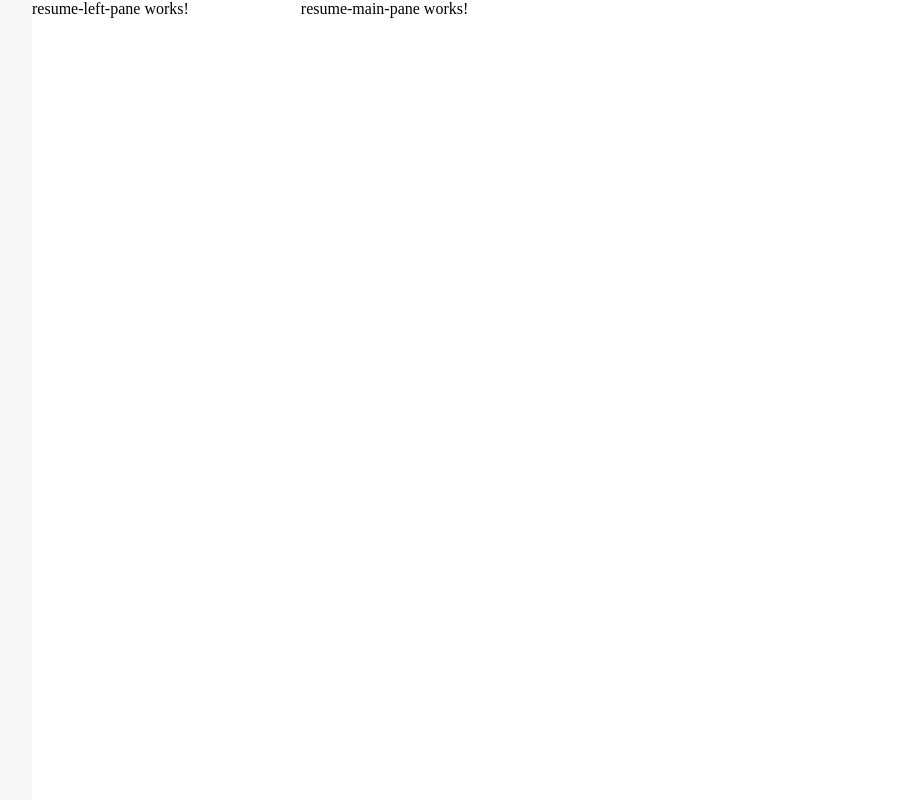
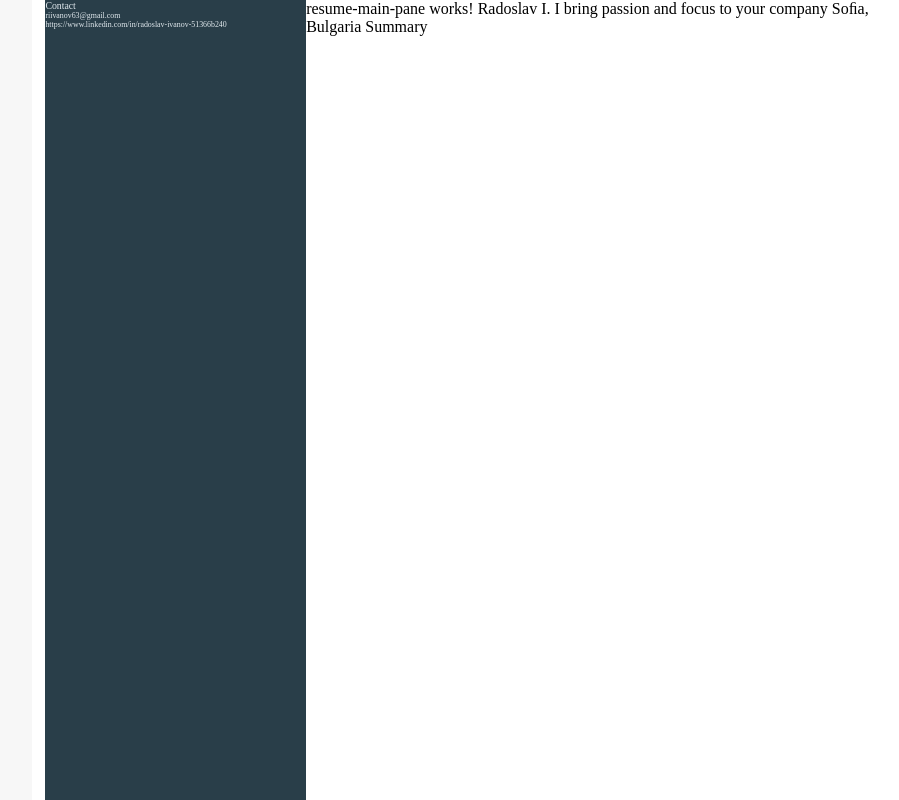
Before and after one commit to riivanov/riivanov.github.io, an Angular app: page / in a window 1280 px wide. Shown: the whole page, without its empty margins (160-1059 px from the left). Built offline with nearby package versions, Linux system fonts and the light colour scheme.

Commit message:
added some contacts info

```diff
--- a/src/resume/resume-container/resume-container.component.html
+++ b/src/resume/resume-container/resume-container.component.html
@@ -1,2 +1,4 @@
-<resume-left-pane class="resume-left-pane"></resume-left-pane>
-<resume-main-pane class="resume-main-pane"></resume-main-pane>
+<resume-page class="resume-page">
+    <resume-left-pane class="resume-left-pane"></resume-left-pane>
+    <resume-main-pane class="resume-main-pane"></resume-main-pane>
+</resume-page>
--- a/src/resume/resume-container/resume-container.component.scss
+++ b/src/resume/resume-container/resume-container.component.scss
@@ -1,8 +1,15 @@
+.resume-page {
+    display: flex;
+
     .resume-left-pane {
         display: flex;
+        flex-direction: column;
         flex: 1 0 30%;
+        background-color: #293E49;
     }
     .resume-main-pane {
         display: flex;
+        flex-direction: column;
         flex: 1 0 70%;
     }
+}
--- a/src/resume/resume-left-pane/resume-left-pane.component.html
+++ b/src/resume/resume-left-pane/resume-left-pane.component.html
@@ -1 +1,13 @@
-resume-left-pane works!
+<!-- resume-left-pane works!
+Contact
+riivanov63@gmail.com
+h�ps://www.linkedin.com/in/
+radoslav-ivanov-51366b240
+(LinkedIn)
+developer.leialo�.com (Por�olio)
+Top Skills
+TypeScript
+Angular -->
+<div class="contact">Contact</div>
+<div class="email">{{ resume.contact.email }}</div>
+<div class="linked_in">{{ resume.contact.linked_in }}</div>
--- a/src/resume/resume-left-pane/resume-left-pane.component.scss
+++ b/src/resume/resume-left-pane/resume-left-pane.component.scss
@@ -0,0 +1,13 @@
+:host {
+    color: #E1E9EE;
+
+    .contact {
+        font-size: 9.8;
+    }
+    .email {
+        font-size: 7.9;
+    }
+    .linked_in {
+        font-size: 7.9;
+    }
+}
--- a/src/resume/resume-left-pane/resume-left-pane.component.ts
+++ b/src/resume/resume-left-pane/resume-left-pane.component.ts
@@ -1,4 +1,6 @@
+import * as resume from '../resume.json';
 import { Component, OnInit } from '@angular/core';
+import { Resume } from '../resume.interface';
 
 @Component({
   selector: 'resume-left-pane',
@@ -7,6 +9,10 @@ import { Component, OnInit } from '@angular/core';
 })
 export class ResumeLeftPaneComponent implements OnInit {
 
+  public get resume(): Resume {
+    return resume;
+  }
+
   constructor() { }
 
   ngOnInit(): void {
--- a/src/resume/resume-main-pane/resume-main-pane.component.html
+++ b/src/resume/resume-main-pane/resume-main-pane.component.html
@@ -1 +1,125 @@
 resume-main-pane works!
+Radoslav I.
+I bring passion and focus to your company
+Soﬁa, Bulgaria
+Summary
+<!-- Special�es not in any par�cular order:
+Debugging
+• C#
+• Typescript
+• C++
+• TsNode
+• Angular2+
+• Postgresql
+• Linux
+Experience
+UI CENTRIC
+Javascript / Angular Developer
+May 2018 - April 2019 (1 year)
+San Antonio, Texas Area
+• Worked in a 2 man team to develop the front end for: h�ps://
+developer.leialo�.com, which is an app store, where developers can submit
+apps, which go live to the Leia phone, and can make revenue, through Stripe,
+from IAPs or other costs associated with the app.
+• Creator of developer/admin dashboards on the site, which visualize the
+payments for apps that a user has submi�ed.
+• Used h�ps://github.com/swimlane/ngx-charts, and customized them
+• Integrated with Stripe payment system to allow payouts for apps.
+• Wrote custom `NG_VALUE_ACCESOR` custom input controls, to manage
+form state.
+• Con�nuously adapted to changing requirements from client
+Page 1 of 5MESHTogether
+Senior Javascript Developer
+February 2016 - 2018 (2 years)
+Bryan/College Sta�on, Texas Area
+• Engaged in all aspects of so�ware development using Angular2 for an SPA
+and Node6 for the backend.
+• Wrote custom components such as a custom SVGIconCacher.
+• Wrote a fully indexed search, u�lizing PostreSQL lexemes in a func�onal
+style to dynamically make all our models searchable.
+• Created WebRTC VOIP service using web-sockets
+• Created real-�me chat service using web-sockets
+• Created facebook-like friends requests
+• Developed web-socketed SPA reloads so that messages and friend-requests
+were live
+• Developed custom markdown pipe
+• Developed custom inﬁnite scroll direc�ve
+Chapkin Lab
+Backend Developer
+September 2012 - May 2017 (4 years 9 months)
+• Contributed to a gene sequencing pipeline for the mapping and analysis of
+gene datasets against a general reference genome.
+• Maintained a Nginx, UWSGI, Flask, Python, Julia, and R web applica�on,
+currently in private beta, which automates the analysis and mapping of
+gene sequencing datasets through the use of the aforemen�oned pipeline
+Classiﬁca�on, Diﬀeren�al Expression Analysis, and CCA.
+• Created a dynamic SQL generator using sqlite and .NET 4.5 to transform
+gene sequencing data from Microso� Excel documents or CSV ﬁles in a user
+deﬁned manner.
+Page 2 of 5• Worked closely with end users to ﬁnalize codebases to their speciﬁca�ons.
+• Installed, administered, and maintained various distribu�ons of Linux on
+many diﬀerent architectures. Speciﬁcally: Gentoo, Fedora, Ubuntu, CentOS,
+and Manjaro.
+• Used dd to revive dead and otherwise unrecoverable system hard-drives,
+knowledge of the yum, pacman, apt-get, and emerge package managers, etc.
+• Maintainer of h�p://chapkinlab.tamu.edu/.
+• Environment: vim, vundle, tmux, zsh, and copious language dependent
+plugins.
+McDonald Technologies
+System Programmer
+February 2016 - February 2017 (1 year 1 month)
+Bryan/College Sta�on, Texas Area
+• Par�cipant in the development and responsible for the integra�on of an ARM
+Linux passive / ac�ve balancing ba�ery management system using Linaro, C+
++11, Sqlite, and ODB. Provided a REST API for the Web GUI, using Restbed,
+and RestQ.
+• Created a cross compiled, Linux, Windows, and OsX friendly build that runs
+on a BeagleBone Black.
+• Integrated other team members' code using a Git-to-SVN bridge, allowing
+both VCSs to be used.
+• Used GOF design pa�erns to modularize codebase for reuse.
+Freenters Inc.
+Senior Javascript Developer
+2015 - 2016 (1 year)
+• Responsible for the architecture and development and design of a full stack
+MEAN app: using a MySQL backend though Sequelizejs, running on a nodejs
+server, with an expressjs web host, through to the client side SPA handled by
+Angularjs.
+• Currently adding type safety to applica�on stack using Microso� Typescript.
+Page 3 of 5• Intermediate experience doing distributed so�ware development using git for
+a VCS.
+• Environment: MSVS2013, VsVim, Nodejs tools, typescript v1.8.
+State of Indiana
+So�ware Engineer
+January 2012 - June 2012 (6 months)
+Indianapolis, Indiana Area
+• Wrote the javascript frontend for BPM migra�on of the COBOL Mainframe
+system
+Home
+Programmer
+January 2000 - September 2008 (8 years 9 months)
+C# Developer
+Coded .NET GUI applica�ons including:
+A simple ADO database GUI & Frontend using XML datasets
+ASPX pages coded with XHTML & inline and server side C#
+A Hangman game
+Windows/Linux Administrator
+Copious experience with Windows versions
+Administra�on of IIIS 6.0 to host web pages
+Windows 95, 98, NT/2000, & XP
+Experience installing Gentoo Linux distribu�on by hand
+x86 Assembly Programmer
+Coded for Real Mode(ﬂat and segmented models) under NT DOS and
+Protected Mode under Linux
+Capsher Technology
+Computer Programmer
+November 2006 - November 2007 (1 year 1 month)
+Coded on 10 person team developing, and maintaining a real-�me oil ﬁeld
+asset managing applica�on for Schlumberger Ltd. integra�ng:
+Microso� Visual Studio 2005, .NET 2.0, 3.0
+High load, server-side, web services, remo�ng, and extensible GUI
+Page 4 of 5Educa�on
+Blinn College
+Mathematics · (2006 - 2010)
+A&M Consolidated
+HS Diploma, General Studies · (2002 - 2006) -->
--- /dev/null
+++ b/src/resume/resume-page/resume-page.component.html
@@ -0,0 +1 @@
+<ng-content></ng-content>
--- /dev/null
+++ b/src/resume/resume-page/resume-page.component.ts
@@ -0,0 +1,15 @@
+import { Component, OnInit } from '@angular/core';
+
+@Component({
+  selector: 'resume-page',
+  templateUrl: './resume-page.component.html',
+  styleUrls: ['./resume-page.component.scss']
+})
+export class ResumePageComponent implements OnInit {
+
+  constructor() { }
+
+  ngOnInit(): void {
+  }
+
+}
--- a/src/resume/resume.module.ts
+++ b/src/resume/resume.module.ts
@@ -5,13 +5,14 @@ import { FormsModule } from '@angular/forms';
 import { ResumeContainerComponent } from './resume-container/resume-container.component';
 import { ResumeLeftPaneComponent } from './resume-left-pane/resume-left-pane.component';
 import { ResumeMainPaneComponent } from './resume-main-pane/resume-main-pane.component';
+import { ResumePageComponent } from './resume-page/resume-page.component';
 
 @NgModule({
   imports:      [ BrowserModule, FormsModule ],
   declarations: [
     ResumeContainerComponent,
     ResumeLeftPaneComponent,
-    ResumeMainPaneComponent
+    ResumeMainPaneComponent, ResumePageComponent
   ],
   bootstrap:    [ ResumeContainerComponent ]
 })
--- a/src/tsconfig.app.json
+++ b/src/tsconfig.app.json
@@ -35,7 +35,7 @@
     // "types": [],                                      /* Specify type package names to be included without being referenced in a source file. */
     // "allowUmdGlobalAccess": true,                     /* Allow accessing UMD globals from modules. */
     // "moduleSuffixes": [],                             /* List of file name suffixes to search when resolving a module. */
-    // "resolveJsonModule": true,                        /* Enable importing .json files. */
+    "resolveJsonModule": true,                        /* Enable importing .json files. */
     // "noResolve": true,                                /* Disallow 'import's, 'require's or '<reference>'s from expanding the number of files TypeScript should add to a project. */
 
     /* JavaScript Support */
--- a/tsconfig.json
+++ b/tsconfig.json
@@ -22,6 +22,7 @@
   "angularCompilerOptions": {
     "enableIvy": true,
     "fullTemplateTypeCheck": true,
-    "strictInjectionParameters": true
+    "strictInjectionParameters": true,
+    // "resolveJsonModule": true
   }
 }
```
Also changed, not shown: src/resume/resume-page/resume-page.component.scss (added). Lines whose indentation alone changed are shown as unchanged.
